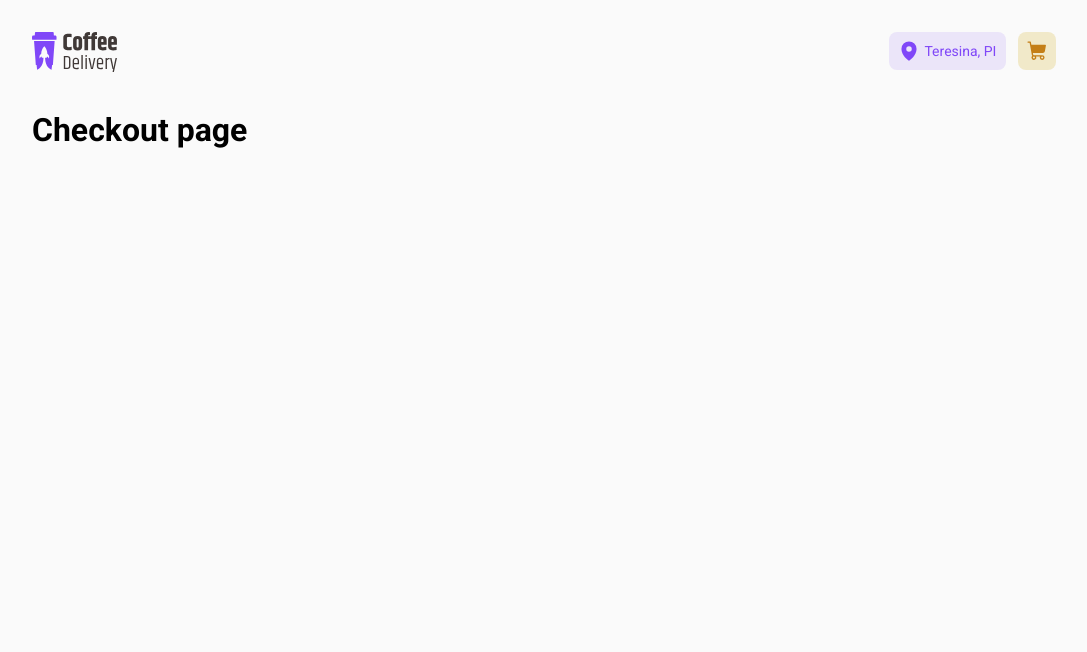
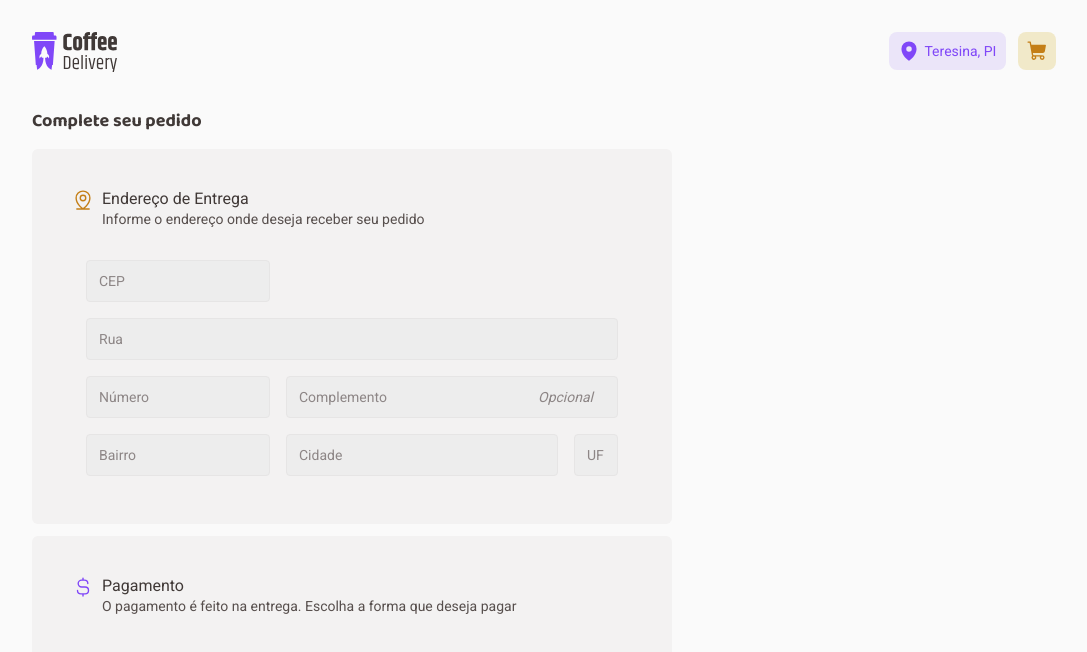
Before and after one commit to hevelinlima/coffee-delivery, a React (Vite) app: page /checkout in a window 1280 px wide. Shown: the top 652 px of the page, without its empty margins (96-1183 px from the left). Built offline with nearby package versions, Linux system fonts and the light colour scheme.

Commit message:
estilização Success e Checkout pages

```diff
--- /dev/null
+++ b/src/components/TextInput/index.tsx
@@ -0,0 +1,21 @@
+import { HTMLAttributes } from "react";
+import { TextInputContainer } from "./styles";
+
+interface TextInputProps{
+  optional?: boolean;
+  type?: string;
+  containerProps?: HTMLAttributes<HTMLLabelElement>;
+  placeholder: string;
+}
+
+export function TextInput({optional, containerProps, ...rest}: TextInputProps){
+  return(
+    <TextInputContainer {...containerProps}>
+      <input
+        type="text"
+        {...rest}
+      />
+      {optional ? <span>Opcional</span> : null}
+    </TextInputContainer>
+  )
+}
--- /dev/null
+++ b/src/components/TextInput/styles.ts
@@ -0,0 +1,34 @@
+import styled from "styled-components";
+import { typography } from "../../styles/typography";
+
+export const TextInputContainer = styled.label`
+  display: flex;
+  align-items: center;
+  justify-content: space-between;
+  height: 2.625rem;
+  padding: 0.75rem;
+  margin: 0.5rem;
+
+  border: 1px solid ${(props) => props.theme.colors["base-button"]};
+  border-radius: 4px;
+  background-color: ${(props) => props.theme.colors["base-input"]};
+
+  input{
+    width: 100%;
+    border: 0;
+    outline: none;
+    color: ${(props) => props.theme.colors["base-text"]};
+    background-color: transparent;
+    ${typography.fonts.textS};
+
+    &::placeholder {
+      color: ${(props) => props.theme.colors['base-label']};
+    }
+  }
+  span {
+    color: ${(props) => props.theme.colors['base-label']};
+    padding-right: 0.75rem;
+    ${typography.fonts.textS};
+    font-style: italic;
+    }
+`
--- a/src/pages/Checkout/index.tsx
+++ b/src/pages/Checkout/index.tsx
@@ -1,5 +1,70 @@
+import { CurrencyDollarSimple, MapPinLine } from "@phosphor-icons/react";
+import { CheckoutOrder, FormHeader, InfoContainer, InfoForm, PaymentForm } from "./styles";
+import { useTheme } from "styled-components";
+import { TextInput } from "../../components/TextInput";
+
 export function Checkout(){
+  const theme = useTheme()
   return(
-    <h1>Checkout page</h1>
+    <InfoContainer>
+      <h2>Complete seu pedido</h2>
+      <form action="">
+        <CheckoutOrder>
+          <FormHeader>
+            <MapPinLine
+              size={22}
+              style={{ color: theme.colors['yellow-dark'] }}/>
+              <div>
+                <h3>Endereço de Entrega</h3>
+                <p>Informe o endereço onde deseja receber seu pedido</p>
+              </div>
+          </FormHeader>
+          <InfoForm>
+            <TextInput
+               containerProps={{ style: { gridArea: 'cep' } }}
+              placeholder="CEP"
+            />
+            <TextInput
+              containerProps={{ style: { gridArea: 'street' } }}
+              placeholder="Rua"
+            />
+            <TextInput
+              containerProps={{ style: { gridArea: 'number' } }}
+              type="number"
+              placeholder="Número"
+            />
+            <TextInput
+              containerProps={{ style: { gridArea: 'additionalAddressDetails' } }}
+              placeholder="Complemento"
+              optional
+            />
+            <TextInput
+              containerProps={{ style: { gridArea: 'district' } }}
+              placeholder="Bairro"
+            />
+            <TextInput
+              containerProps={{ style: { gridArea: 'city' } }}
+              placeholder="Cidade"
+            />
+            <TextInput
+              containerProps={{ style: { gridArea: 'state' } }}
+              placeholder="UF"
+            />
+          </InfoForm>
+        </CheckoutOrder>
+        <PaymentForm>
+            <header>
+              <CurrencyDollarSimple
+                size={22}
+                style={{ color: theme.colors['purple'] }}
+              />
+              <div>
+                <h3>Pagamento</h3>
+                <p>O pagamento é feito na entrega. Escolha a forma que deseja pagar</p>
+              </div>
+            </header>
+          </PaymentForm>
+      </form>
+    </InfoContainer>
   )
 }
--- a/src/pages/Checkout/styles.ts
+++ b/src/pages/Checkout/styles.ts
@@ -0,0 +1,67 @@
+import styled from "styled-components";
+import { typography } from "../../styles/typography";
+
+export const InfoContainer = styled.div`
+   h2{
+    ${typography.fonts.titleXS}
+    color: ${(props)=>props.theme.colors["base-subtitle"]};
+    padding-bottom: 1rem;
+   }
+`
+
+export const CheckoutOrder = styled.main`
+   max-width: 40rem;
+   height: auto;
+   border-radius: 6px;
+   background-color:${(props)=>props.theme.colors['base-card']};
+   padding: 2.5rem 2.5rem 2rem 2.5rem;
+`
+
+export const FormHeader = styled.header`
+  display: flex;
+  align-items: flex-start;
+  padding-bottom: 1rem;
+  gap: 0.5rem;
+  h3{
+    ${typography.fonts.textM}
+    color: ${(props)=> props.theme.colors['base-subtitle']}
+  }
+  p{
+    ${typography.fonts.textS}
+    color: ${(props)=> props.theme.colors['base-text']}
+  }
+`
+
+export const InfoForm = styled.div`
+  display: grid;
+  grid-template-areas:
+    'cep . .'
+    'street street street'
+    'number additionalAddressDetails additionalAddressDetails'
+    'district city state';
+  grid-template-columns: 12.5rem 1fr 3.75rem;
+  margin: 0.5rem 0.375rem;
+`
+
+export const PaymentForm = styled.div`
+  width: 40rem;
+  margin-top: 0.75rem;
+  padding: 2.5rem;
+  border-radius: 6px;
+  background-color:${(props)=>props.theme.colors['base-card']};
+  header{
+    display: flex;
+    align-items: flex-start;
+    padding-bottom: 1rem;
+    gap: 0.5rem;
+    h3{
+      ${typography.fonts.textM}
+      color: ${(props)=> props.theme.colors['base-subtitle']}
+    }
+    p{
+      ${typography.fonts.textS}
+      color: ${(props)=> props.theme.colors['base-text']}
+    }
+  }
+
+`
--- a/src/pages/Success/styles.ts
+++ b/src/pages/Success/styles.ts
@@ -38,6 +38,7 @@ export const DataReview = styled.div`
   display: flex;
   flex-direction: column;
   gap: 1.25rem;
+
   div{
     display: flex;
     align-items: center;
```
